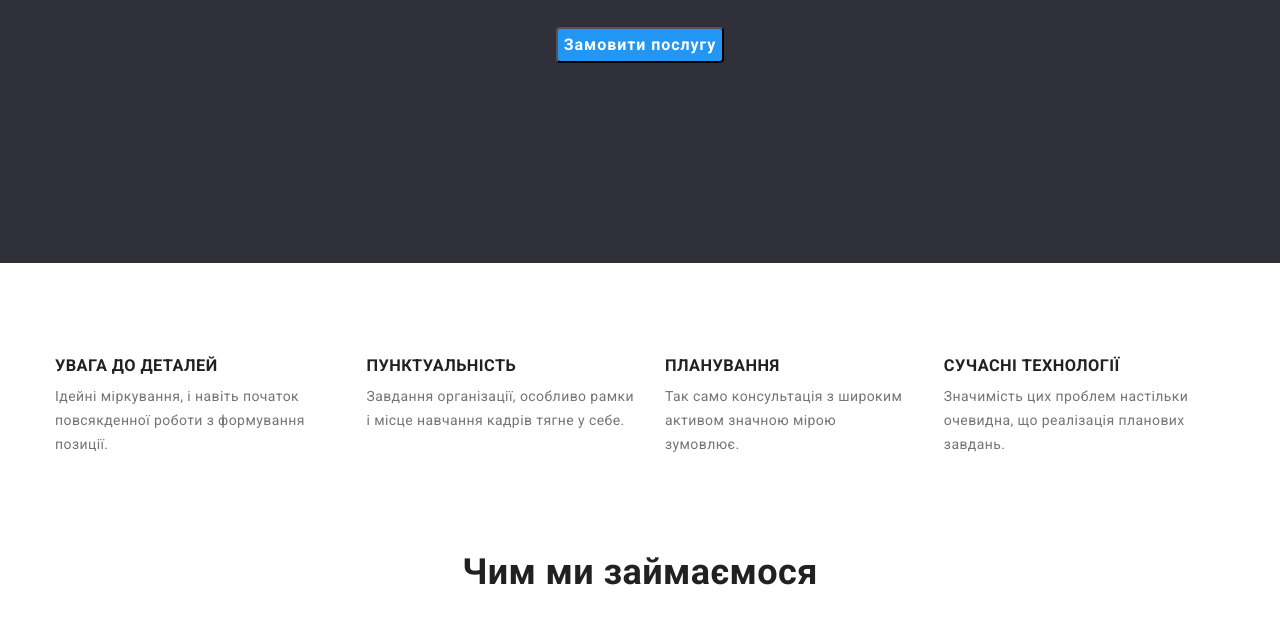
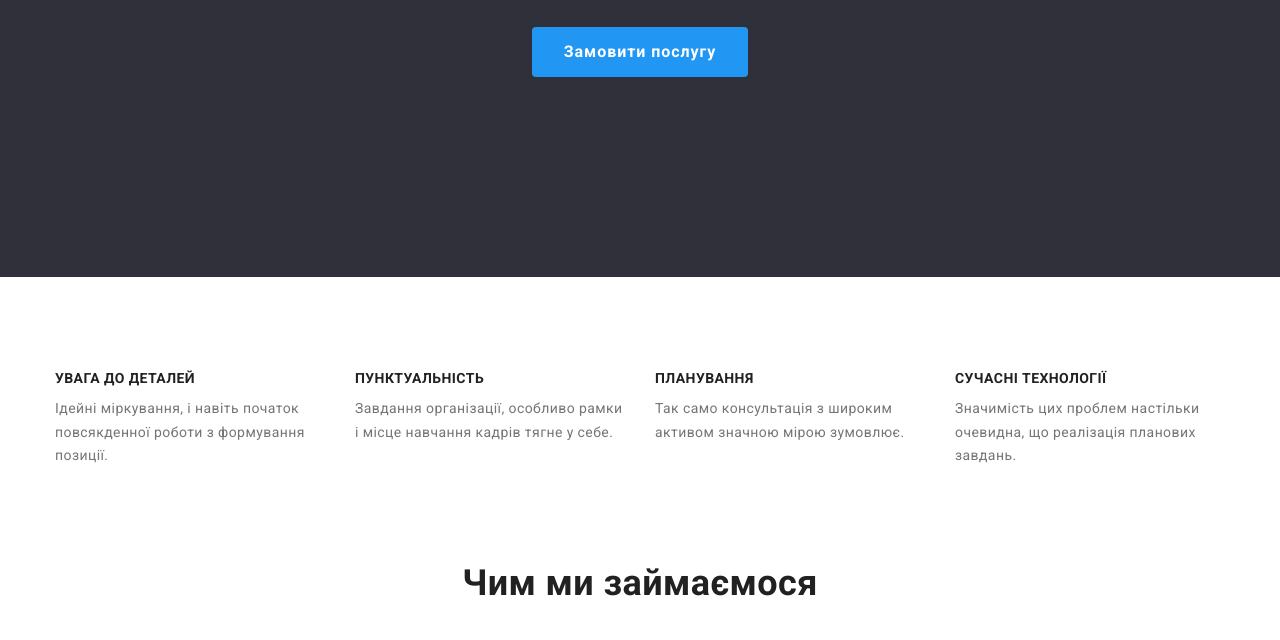
Before and after one commit to YaroslavMudriy/goit-markup-hw-03, a plain HTML site: page index.html in a window 1280 px wide. Shown: the part 404-1044 px from the top of the page. Drawn offline with nearby package versions, Linux system fonts and the light colour scheme.

Commit message:
Правки в секції 1(кнопка) і секція 2(ширина, fon-size)

```diff
--- a/css/styles.css
+++ b/css/styles.css
@@ -218,6 +218,7 @@ button {
         font-size: 16px;
         line-height: 1.88;
         display: flex;
+        justify-content: center;
         align-items: center;
         text-align: center;
         letter-spacing: 0.06em;
@@ -227,6 +228,9 @@ button {
         margin-left: auto;
         margin-right: auto;
         border-radius: 4px;
+        width: 216px;
+        height: 50px;
+        border: none;
 }
 
 .top-btn:hover,
@@ -264,11 +268,16 @@ button {
 
 }
 
+.item-advantages {
+    width: 270px;
+}
+
 .subtitle-advantages {
         font-weight: 700;
         line-height: 1.14;
         text-transform: uppercase;
         margin-bottom: 10px;
+        font-size: 14px;
 }
 
 .text-advantages {
--- a/index.html
+++ b/index.html
@@ -33,7 +33,7 @@
  </header>
  <!--Основний контент сторінки сайту-->
   <main class="studio-main">
-    <!--Секція 1 ефективні рішення-->
+    <!--Секція 1 ефективні рішення/Секція Герой-->
     <section class="section-service section">
         <div class="container service-box">
         <h1 class="top-title">Ефективні рішення для вашого бізнесу</h1>
@@ -45,19 +45,19 @@
         <div class="container">
         <h2 class="title-advantages visually-hidden">Наші переваги</h2>
         <ul class="list-advantages list">
-            <li>
+            <li class="item-advantages">
                 <h3 class="subtitle-advantages">Увага до деталей</h3>
                 <p class="text-advantages">Ідейні міркування, і навіть початок повсякденної роботи з формування позиції.</p>
             </li>
-            <li>
+            <li class="item-advantages">
                 <h3 class="subtitle-advantages">Пунктуальність</h3>
                 <p class="text-advantages">Завдання організації, особливо рамки і місце навчання кадрів тягне у себе.</p>
             </li>
-            <li>
+            <li class="item-advantages">
                 <h3 class="subtitle-advantages">Планування</h3>
                 <p class="text-advantages">Так само консультація з широким активом значною мірою зумовлює.</p>
             </li>
-            <li>
+            <li class="item-advantages">
                 <h3 class="subtitle-advantages">Сучасні технології</h3>
                 <p class="text-advantages">Значимість цих проблем настільки очевидна, що реалізація планових завдань.</p>
             </li>
```
